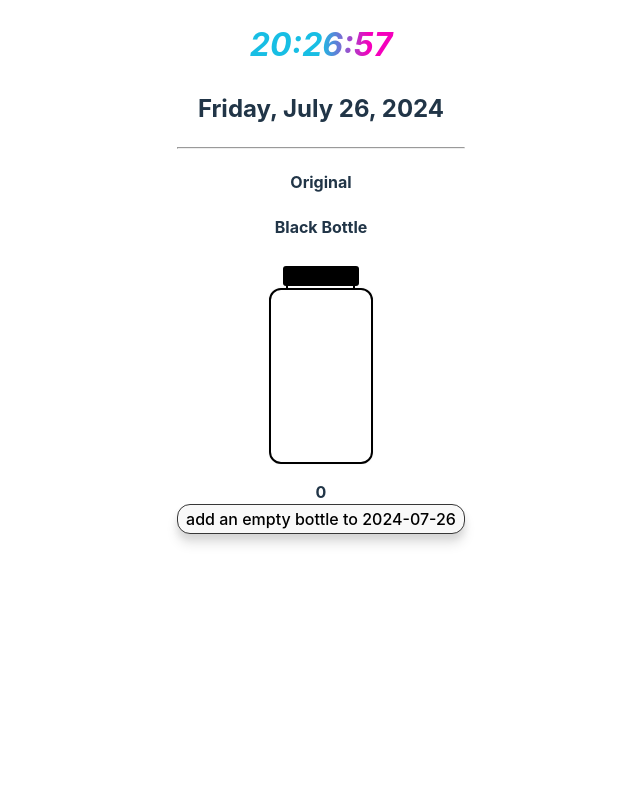
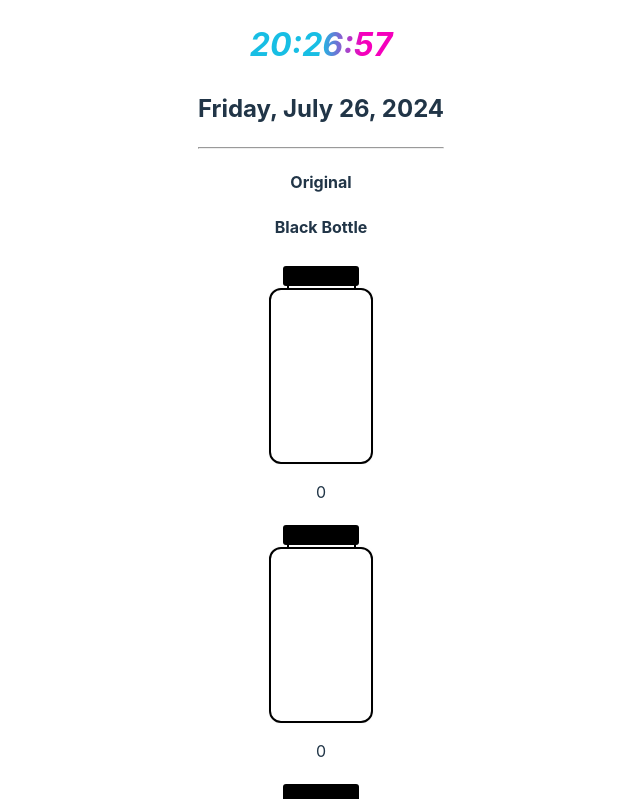
Before and after one commit to sturgeonphillip/bullet-train, a React (Vite) app: page / in a window 1280 px wide. Shown: the top 799 px of the page, without its empty margins (319-959 px from the left). Built offline with nearby package versions, Linux system fonts and the light colour scheme.

Commit message:
add UpdatedWaterBottle component and updatedDebouncer to test new method for separating state updates and network requests for water.

```diff
--- a/src/App.tsx
+++ b/src/App.tsx
@@ -1,7 +1,6 @@
 import './App.css';
 import { Clock } from './front/Clock/Clock';
-import Water from './front/OriginalWater/Box';
-import BlackBottle from './front/Kerosene/Kerosene';
+import BlackBottle from './front/Kerosene/UpdatedDisplay';
 
 function App() {
   return (
--- /dev/null
+++ b/src/front/Kerosene/UpdatedDisplay.tsx
@@ -0,0 +1,104 @@
+import { useState, useCallback } from 'react';
+import { debouncer } from './updatedDebouncer';
+import WaterBottle from './UpdatedWaterBottle';
+import './kerosene.css';
+
+const Display = () => {
+  const [bottles, setBottles] = useState<number[][]>([[0], [0], [0], [0]]);
+
+  // update state for specific bottle by index
+  const handleOuncesChange = (index: number, value: number[]) => {
+    setBottles((prevBottles) => {
+      const updatedBottles = [...prevBottles];
+      updatedBottles[index] = value;
+      return updatedBottles;
+    });
+  };
+
+  // break
+
+  // define async function to debounce
+  const commitValue = async (index: number, value: number[]) => {
+    try {
+      console.log('Committing value data:', value);
+      const response = await fetch('/endpoint', {
+        method: 'POST',
+        headers: {
+          'Content-Type': 'application/json',
+        },
+        body: JSON.stringify({ index, value }),
+      });
+
+      if (!response.ok) {
+        throw new Error('Network response was not ok');
+      }
+
+      const data = await response.json();
+
+      console.log('Fetch successful:', data);
+    } catch (err) {
+      console.error('Fetch error:', err);
+    }
+  };
+
+  // debounce the commit function
+  const debouncedCommitValue = useCallback(
+    debouncer(
+      (index: number, value: number[]) => commitValue(index, value),
+      2000
+    ),
+    [] // empty deps because commitValue is stable
+  );
+  /**
+ * debouncer(
+      (index: number, value: number[]) => commitValue(index, value), 2000
+ */
+
+  // break
+
+  // const handleCommit = useCallback(
+  //   debouncer(async (index: number, value: number[]) => {
+  //     try {
+  //       console.log('Committing value data:', value);
+  //       const response = await fetch('/endpoint', {
+  //         method: 'POST',
+  //         headers: {
+  //           'Content-Type': 'application/json',
+  //         },
+  //         body: JSON.stringify({ index, value }),
+  //       });
+
+  //       if (!response.ok) {
+  //         throw new Error('Network response was not ok.');
+  //       }
+
+  //       const data = await response.json();
+  //       console.log('Fetch successful:', data);
+  //     } catch (err) {
+  //       console.error('Fetch error:', err);
+  //     }
+  //   }, 2000),
+  //   []
+  // );
+
+  return (
+    <>
+      <div className={'bottle-display-grid'}>
+        {bottles.map((ounces, index) => (
+          <WaterBottle
+            key={index}
+            color={index % 2 === 0 ? 'green' : 'blue'}
+            ounces={ounces}
+            onOuncesChange={(value) => handleOuncesChange(index, value)}
+            onCommit={(value) => debouncedCommitValue(index, value)}
+          />
+        ))}
+      </div>
+      <button onClick={() => console.log('add an empty bottle')}>
+        Add a Bottle!
+      </button>
+    </>
+  );
+};
+
+export default Display;
--- /dev/null
+++ b/src/front/Kerosene/UpdatedWaterBottle.tsx
@@ -0,0 +1,68 @@
+import { useCallback, useState } from 'react';
+import * as Slider from '@radix-ui/react-slider';
+import './kerosene.css';
+
+interface WaterBottleProps {
+  color: string;
+  ounces: number[];
+  onOuncesChange: (value: number[]) => void;
+  onCommit: (value: number[]) => void;
+}
+
+const WaterBottle = ({
+  color,
+  ounces,
+  onOuncesChange,
+  onCommit,
+}: WaterBottleProps) => {
+  const [focus, setFocus] = useState(false);
+
+  const handleSliderChange = useCallback(
+    (value: number[]) => {
+      onOuncesChange(value);
+    },
+    [onOuncesChange]
+  );
+
+  const handleValueCommit = useCallback(
+    (value: number[]) => {
+      onCommit(value);
+    },
+    [onCommit]
+  );
+
+  return (
+    <div className={`bottle-container-div ${color}`}>
+      <div className='bottle-cap-div'></div>
+      <div
+        className={`bottle-overflow-div ${ounces[0] < 32 ? 'empty' : 'full'}`}
+      ></div>
+
+      <Slider.Root
+        orientation='vertical'
+        step={2}
+        max={32}
+        value={ounces}
+        onValueChange={handleSliderChange}
+        onValueCommit={handleValueCommit}
+        className={`bottle-slider-root ${focus ? 'focus-glow' : ''}`}
+      >
+        <Slider.Track className={`bottle-slider-track`}>
+          <Slider.Range
+            className={`bottle-slider-range ${ounces[0] < 32 ? 'empty' : 'full'}`}
+          />
+        </Slider.Track>
+        <Slider.Thumb
+          onFocus={() => setFocus(true)}
+          onBlur={() => setFocus(false)}
+          // TODO: when the bottle is hovered, show the thumb (aka focus glow)
+          className={`${color} bottle-thumb-${ounces[0] === 0 ? 'empty' : ounces[0] === 32 ? 'full' : 'div'}`}
+          aria-label='Water'
+        />
+      </Slider.Root>
+      <p className={'ounces-label'}>{ounces[0]}</p>
+    </div>
+  );
+};
+
+export default WaterBottle;
--- a/src/front/Kerosene/Kerosene.tsx
+++ b/src/front/Kerosene/WaterBottle.tsx
@@ -1,8 +1,5 @@
 import { useState, useCallback } from 'react';
 import * as Slider from '@radix-ui/react-slider';
-import { isoDateKey } from '../../utils/dateKey';
-import './kerosene.css';
-import { debounce } from '../../utils/debounce';
 
 interface WaterBottleDisplayProps {
   color?: string;
@@ -77,37 +74,4 @@ const WaterBottle = ({
   );
 };
 
-// could benefit from 2nd file
-const Display = () => {
-  const [ounces, setOunces] = useState([0]);
-
-  const today = isoDateKey();
-
-  // debouncer + useCallback seems like overkill
-  const debouncedHandleCommitValueData = debounce((value: number[]) => {
-    console.log('Committing value data during fetch:', value);
-  }, 2000);
-
-  const handleCommitValueData = useCallback(debouncedHandleCommitValueData, [
-    debouncedHandleCommitValueData,
-  ]);
-
-  return (
-    <>
-      <div className='bottle-display-grid'>
-        <WaterBottle
-          color='red'
-          ounces={ounces}
-          setOunces={setOunces}
-          commitValue={handleCommitValueData}
-        />
-      </div>
-      <div>
-        {/* add an empty bottle to the metrics for the day */}
-        <button>add an empty bottle to {today}</button>
-      </div>
-    </>
-  );
-};
-
-export default Display;
+export default WaterBottle;
--- /dev/null
+++ b/src/front/Kerosene/updatedDebouncer.ts
@@ -0,0 +1,17 @@
+// version of utils/debouncer that handles async functions
+export function debouncer<T extends unknown[]>(
+  func: (...args: T) => Promise<void>,
+  wait: number
+) {
+  let timeout: NodeJS.Timeout | null = null;
+
+  return (...args: T) => {
+    if (timeout) clearTimeout(timeout);
+
+    timeout = setTimeout(() => {
+      func(...args).catch((err) =>
+        console.error('Debounced function error:', err)
+      );
+    }, wait);
+  };
+}
```
Also changed, not shown: src/front/Kerosene/Display.tsx (added, +40 -0 lines).
